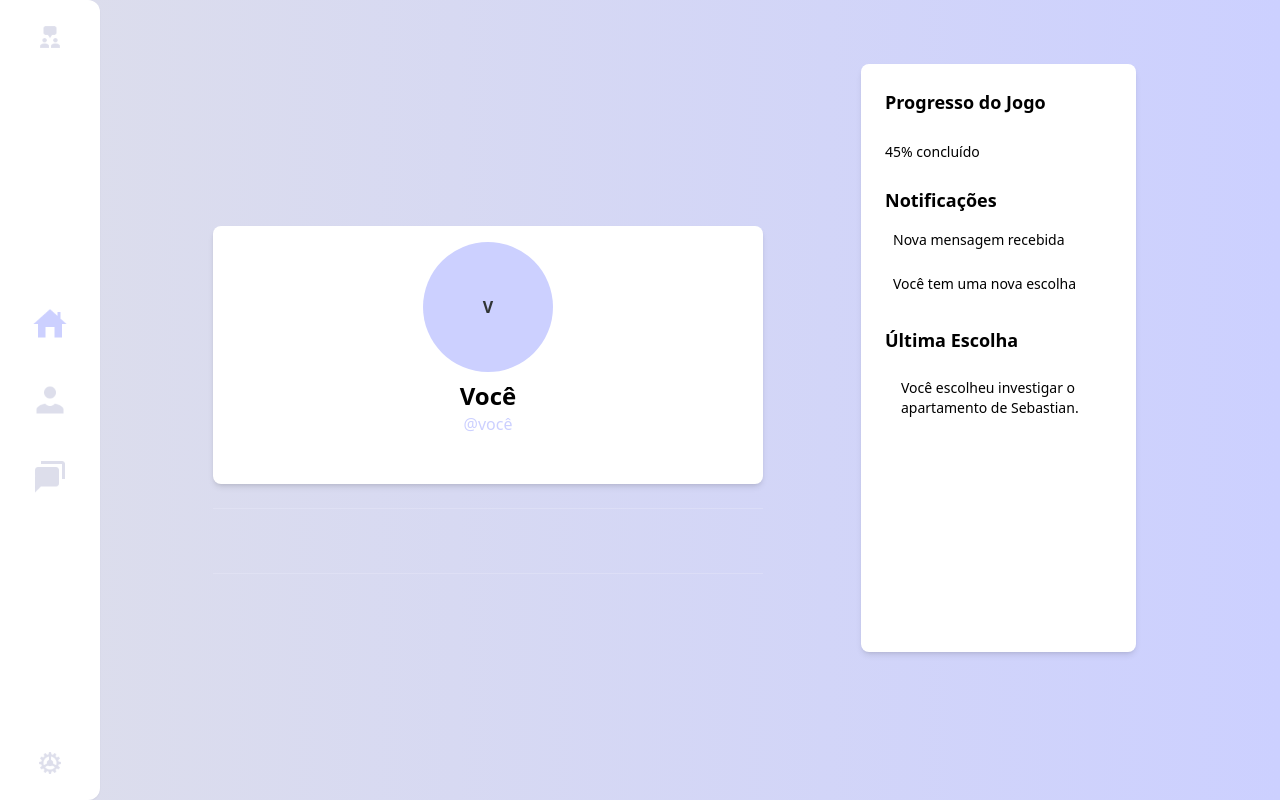
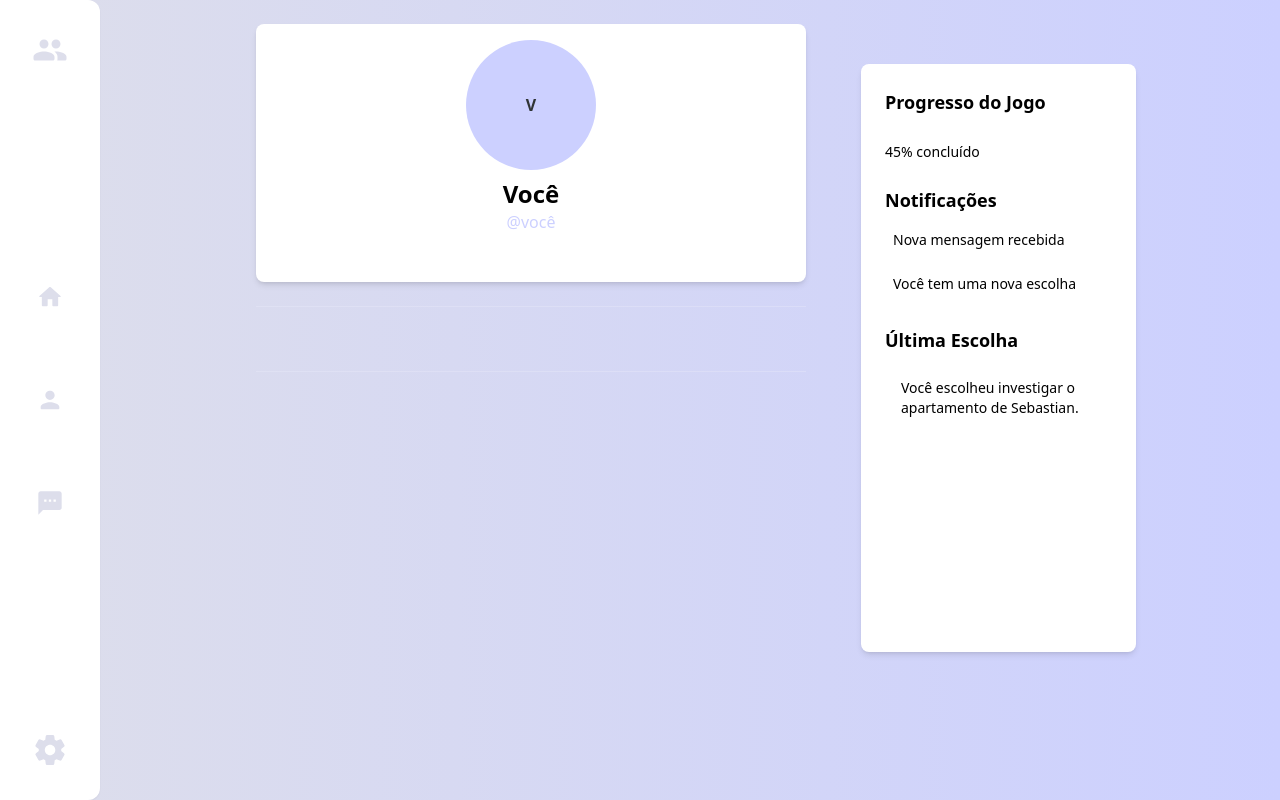
Before and after one commit to ThaisFReis/Sombras-de-Aurora, a React (Vite) app: page /perfil/0 in a window 1280 px wide. Built offline with nearby package versions, Linux system fonts and the light colour scheme.

Commit message:
feat: update Tailwind config with lightGray color; refactor ChatContext and Chat components; enhance Perfil layout; remove unused PostCard copy

```diff
--- a/src/components/Sidebar.tsx
+++ b/src/components/Sidebar.tsx
@@ -1,31 +1,87 @@
-import { Icon } from "./ui/Icon";
-import home_ic from "@/assets/icon/home_lavander.svg";
-import chat_ic from "@/assets/icon/chat_white.svg";
-import icon_ic from "@/assets/icon/icon.svg";
-import settings_ic from "@/assets/icon/Settings.svg";
-import user_ic from "@/assets/icon/User.svg";
-import { Link } from "react-router-dom";
+import { useState } from "react";
+import { Link, useLocation } from "react-router-dom"; // Importe useLocation
+import HomeRoundedIcon from '@mui/icons-material/HomeRounded';
+import SmsRoundedIcon from '@mui/icons-material/SmsRounded';
+import PeopleRoundedIcon from '@mui/icons-material/PeopleRounded';
+import SettingsRoundedIcon from '@mui/icons-material/SettingsRounded';
+import PersonRoundedIcon from '@mui/icons-material/PersonRounded';
+
+interface IconMenuProps {
+  link: string;
+  icon: React.ElementType; // Tipo para componentes de ícone
+  classname?: string;
+  size?: number; // Tamanho do ícone
+}
+
+const menuData: IconMenuProps[] = [
+  {
+    link: "/",
+    icon: PeopleRoundedIcon,
+    classname: "mt-0 mb-auto",
+    size: 36, // Ícone do topo (maior)
+  },
+  {
+    link: "/",
+    icon: HomeRoundedIcon,
+    classname: "mt-auto -mb-8",
+    size: 28, // Ícone do meio (menor)
+  },
+  {
+    link: "/perfil/1",
+    icon: PersonRoundedIcon,
+    classname: "mt-auto -mb-8",
+    size: 28, // Ícone do meio (menor)
+  },
+  {
+    link: "/chat",
+    icon: SmsRoundedIcon,
+    classname: "mt-auto mb-auto",
+    size: 28, // Ícone do meio (menor)
+  },
+  {
+    link: "/",
+    icon: SettingsRoundedIcon,
+    classname: "mt-auto mb-0",
+    size: 36, // Ícone do último (maior)
+  },
+];
+
+const IconMenu = ({ link, icon: IconComponent, classname, size }: IconMenuProps) => {
+  const [isHovered, setIsHovered] = useState(false);
+  const location = useLocation(); // Obtém a localização atual
+
+  // Verifica se o ícone está ativo (na página atual)
+  const isActive = location.pathname === link;
+
+  return (
+    <Link
+      to={link}
+      className={classname}
+      onMouseEnter={() => setIsHovered(true)} // Ativa o hover
+      onMouseLeave={() => setIsHovered(false)} // Desativa o hover
+    >
+      <IconComponent
+        className={`transition-colors ${
+          isActive ? "text-messageReceived" : "text-lightGray"
+        } ${isHovered && !isActive ? "text-messageReceived" : ""}`} // Aplica a cor correta
+        style={{ fontSize: isHovered ? (size || 0) + 1 : size }} // Aumenta o tamanho em 1px no hover
+      />
+    </Link>
+  );
+};
 
 export const Sidebar = () => {
   return (
-    <div
-      className="fixed top-0 left-0 h-screen w-[100px] bg-white flex flex-col items-center rounded-r-xl rounded-br-xl shadow-sm p-6 gap-10"
-    >
-      <Link to={"/"} className="mt-0 mb-auto">
-        <Icon src={icon_ic} width={26} height={26} />
-      </Link>
-      <Link to={"/"}>
-        <Icon src={home_ic} width={36} height={36} />
-      </Link>
-      <Link to={"/perfil/0"}>
-        <Icon src={user_ic} width={36} height={36} />
-      </Link>
-      <Link to={"/chat"}>
-        <Icon src={chat_ic} width={36} height={36} />
-      </Link>
-      <Link to={"/"} className="mt-auto mb-0">
-        <Icon src={settings_ic} width={26} height={26} />
-      </Link>
+    <div className="fixed top-0 left-0 h-screen w-[100px] bg-white flex flex-col items-center rounded-r-xl rounded-br-xl shadow-sm p-8 justify-center">
+      {menuData.map((item, index) => (
+        <IconMenu
+          key={index}
+          link={item.link}
+          icon={item.icon}
+          classname={item.classname}
+          size={item.size} // Passa o tamanho do ícone
+        />
+      ))}
     </div>
   );
 };
--- a/src/context/ChatContext.tsx
+++ b/src/context/ChatContext.tsx
@@ -2,7 +2,7 @@ import { createContext, useContext, useState } from "react";
 import { ChatType } from "@/types/Chat";
 
 type ChatContextType = {
-  activeConversation: ChatType | null; // Agora armazenamos a conversa inteira
+  activeConversation: ChatType | null;
   setActiveConversation: (chat: ChatType | null) => void;
 };
 
--- a/src/features/chat/components/ChatHeader.tsx
+++ b/src/features/chat/components/ChatHeader.tsx
@@ -1,42 +1,13 @@
-import CloseRoundedIcon from '@mui/icons-material/CloseRounded';
-import ArrowBackIosRoundedIcon from '@mui/icons-material/ArrowBackIosRounded';
 
-export const ChatHeader = ({
-  onClose,
-  newMessages = 0,
-}: {
-  onClose: () => void;
-  newMessages?: number;
-}) => {
+
+export const ChatHeader = () => {
   return (
-    <div className="flex items-center justify-between p-2 bg-pink-600 text-white">
-      {/* Título + badge de novas mensagens */}
-      <div className="flex items-center gap-2">
-        <span className="font-semibold">Chat</span>
-        {newMessages > 0 && (
-          <span className="bg-red-500 rounded-full px-2 py-1 text-xs">
-            {newMessages} novas
-          </span>
-        )}
-      </div>
-
-      {/* Busca + botão fechar */}
-      <div className="flex items-center gap-2">
-        {/* Input de pesquisa */}
-        <div className="relative">
-          <ArrowBackIosRoundedIcon className="w-4 h-4 absolute left-2 top-2 text-gray" />
+    <div className="flex items-center justify-between p-2 ">
           <input
             type="text"
             placeholder="Pesquisar..."
             className="pl-7 pr-2 py-1 rounded text-black text-sm"
           />
-        </div>
-
-        {/* Botão para minimizar/fechar o chat */}
-        <button onClick={onClose} title="Minimizar chat">
-          <CloseRoundedIcon className="w-5 h-5 text-gray" />
-        </button>
-      </div>
     </div>
   );
 };
--- a/src/features/feed/components/PostCard copy.tsx
+++ /dev/null
@@ -1,99 +0,0 @@
-import { useState } from "react";
-import {
-  HeartIcon as SolidHeartIcon,
-  ChatBubbleOvalLeftEllipsisIcon,
-} from "@heroicons/react/24/solid";
-import { HeartIcon as OutlineHeartIcon } from "@heroicons/react/24/outline";
-import { PostType } from "@/types/Post";
-import { CommentCard } from "./CommentCard";
-import { getCharacterById } from "@/utils/characterUtils"; // Importe a função utilitária
-import { Link } from "react-router-dom";
-
-export const PostCard = ({ post }: { post: PostType }) => {
-  const [likes, setLikes] = useState(post.likes);
-  const [liked, setLiked] = useState(false);
-  const [showComments, setShowComments] = useState(false);
-
-  // Busca o personagem correspondente ao userId do post
-  const character = getCharacterById(post.userId);
-
-  const toggleLike = () => {
-    setLiked(!liked);
-    setLikes((prev = 0) => (liked ? prev - 1 : prev + 1));
-  };
-
-  return (
-    <div className="bg-background rounded-lg shadow-md p-6 hover:shadow-lg transition-shadow">
-      {/* Cabeçalho do post */}
-      <div className="flex items-center space-x-4 mb-4">
-        <Link to={`/perfil/${post.userId}`}>
-          <div className="w-12 h-12 flex items-center justify-center bg-[#ccd0ff] rounded-full text-gray-700 font-semibold">
-            {character?.name.charAt(0).toUpperCase() || "?"}
-          </div>
-        </Link>
-        <div>
-          <Link to={`/perfil/${post.userId}`}>
-            <p className="text-base font-semibold">
-              {character?.name || "Usuário Desconhecido"}
-            </p>
-          </Link>
-          <p className="text-sm text-gray-500">
-            {new Date(post.timestamp).toLocaleDateString("pt-BR", {
-              day: "numeric",
-              month: "long",
-              year: "numeric",
-            })}
-          </p>
-        </div>
-      </div>
-
-      {/* Imagem do post, se houver */}
-      {post.image && (
-        <div className="mb-3">
-          <img
-            src={post.image}
-            alt="Imagem do post"
-            className="w-[350px] h-[350px] object-cover rounded-lg mx-auto"
-          />
-        </div>
-      )}
-
-      {/* Conteúdo do post */}
-      <p className="text-sm text-gray-700 mb-3 leading-relaxed">
-        {post.content}
-      </p>
-
-      {/* Barra de ações */}
-      <div className="flex items-center gap-6">
-        <button
-          onClick={toggleLike}
-          className="flex items-center gap-1 text-gray-500 hover:text-red-500 transition-colors"
-        >
-          {liked ? (
-            <SolidHeartIcon className="w-5 h-5 text-red-500" />
-          ) : (
-            <OutlineHeartIcon className="w-5 h-5" />
-          )}
-          <span className="text-sm">{likes}</span>
-        </button>
-
-        <button
-          onClick={() => setShowComments(!showComments)}
-          className="flex items-center gap-1 text-gray-500 hover:text-blue-500 transition-colors"
-        >
-          <ChatBubbleOvalLeftEllipsisIcon className="w-5 h-5" />
-          <span className="text-sm">{post.comments?.length ?? 0}</span>
-        </button>
-      </div>
-
-      {/* Lista de Comentários */}
-      {showComments && post.comments && (
-        <div className="mt-4">
-          {post.comments.map((comment) => (
-            <CommentCard key={comment.id} comment={comment} />
-          ))}
-        </div>
-      )}
-    </div>
-  );
-};
--- a/src/layouts/MainLayout.tsx
+++ b/src/layouts/MainLayout.tsx
@@ -1,6 +1,7 @@
 import { Sidebar } from "@/components/Sidebar";
 import { Suspense } from "react";
 import { Outlet } from "react-router-dom";
+import { ChatProvider } from "@/context/ChatContext"; // Importe o ChatProvider
 
 type MainLayoutProps = {
   children?: React.ReactNode;
@@ -8,11 +9,13 @@ type MainLayoutProps = {
 
 const MainLayout = ({ children }: MainLayoutProps) => {
   return (
-    <div className="h-screen w-screen flex justify-between">
-      <Sidebar /> {/* Sidebar fixa no canto esquerdo */}
-      <div className="ml-56 flex-1"> {/* Margem à esquerda para evitar sobreposição */}
+    <div className="min-h-screen w-screen flex bg-gradient-to-r from-[#dddeeb] to-[#ccd0ff]">
+      <Sidebar />
+      <div className="ml-64 flex-1">
         <Suspense>
-          {children ?? <Outlet />}
+          <ChatProvider> {/* Envolva o conteúdo com ChatProvider */}
+            {children ?? <Outlet />}
+          </ChatProvider>
         </Suspense>
       </div>
     </div>
--- a/src/pages/Perfil.tsx
+++ b/src/pages/Perfil.tsx
@@ -32,7 +32,7 @@ export const Perfil = () => {
   });
 
   return (
-    <div className="grid grid-cols-2 items-center w-full min-h-screen py-6">
+    <div className="w-full min-h-screen flex justify-between py-6">
       {/* Card do Perfil */}
       <div className="flex flex-col space-y-6 items-center">
         <div className="bg-white rounded-lg flex flex-col shadow-md w-[550px] h-fit p-4 items-center justify-center">
--- a/tailwind.config.js
+++ b/tailwind.config.js
@@ -20,6 +20,7 @@ export default {
       white: "#FFFFFF",
       messageReceived: "#ccd0ff",
       messageSent: "#d3d3d3",
+      lightGray: "#DDDEEB"
     },
     extend: {
       fontFamily: {
```
Also changed, not shown: src/pages/Chat.tsx (+35 -32 lines).
